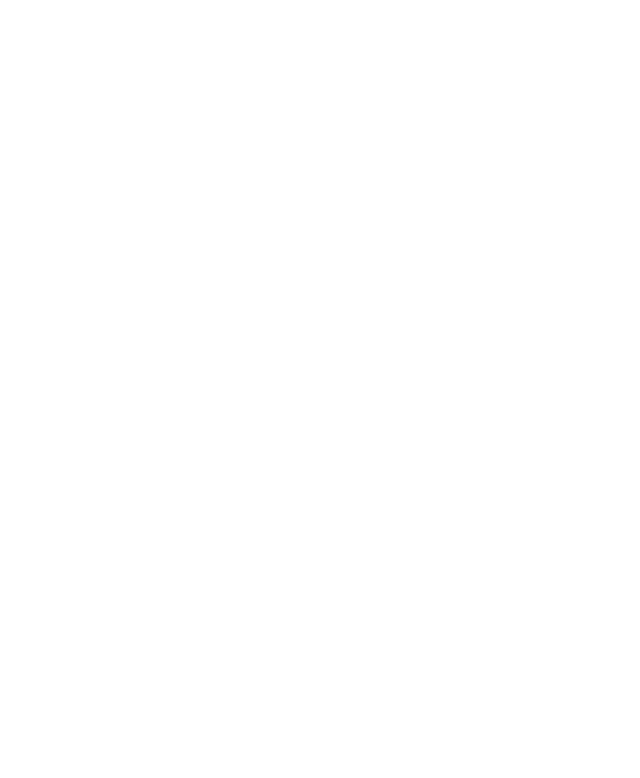
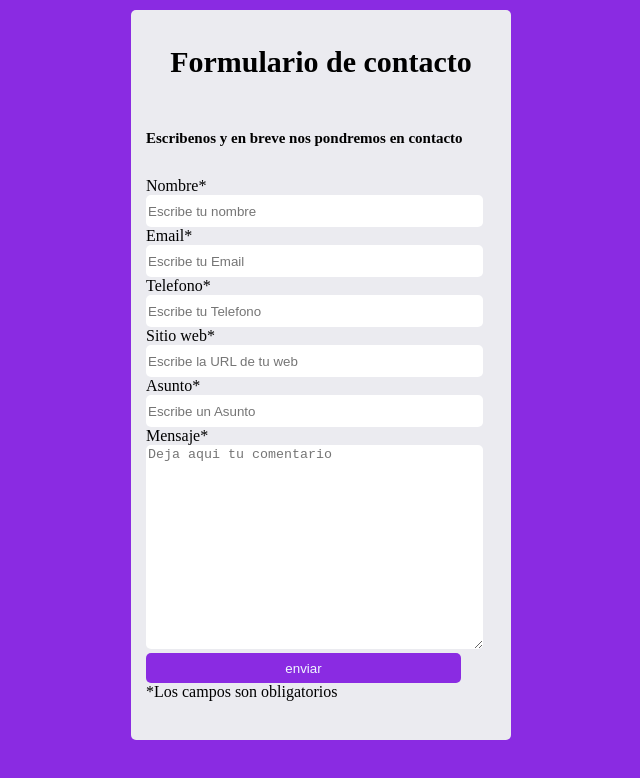
Before and after one commit to H-kleiber/herol, a plain HTML site: page index.html in a window 1280 px wide. Shown: the whole page, without its empty margins (319-959 px from the left). Drawn offline with Linux system fonts and the light colour scheme.

Commit message:
formulario

```diff
--- a/index.html
+++ b/index.html
@@ -8,6 +8,28 @@
     <title>Document</title>
 </head>
 <body>
+    <form action="" class="tags-form">
+        <h1>Formulario de contacto</h1><br>
+        <h2>Escribenos y en breve nos pondremos en contacto</h2> <br>
+        <div class="">
+
+            <label for="">Nombre*</label> <br>
+            <input type="text" placeholder="Escribe tu nombre"><br>
+            <label for="">Email*</label><br>
+            <input type="text" placeholder="Escribe tu Email"><br>
+            <label for="">Telefono*</label><br>
+            <input type="text" placeholder="Escribe tu Telefono"><br>
+            <label for="">Sitio web*</label><br>
+            <input type="text" placeholder="Escribe la URL de tu web"><br>
+            <label for="">Asunto*</label><br>
+            <input type="text" placeholder="Escribe un Asunto"><br>
+            <label for="">Mensaje*</label><br>
+            <textarea name="" id="" cols="30" rows="10" placeholder="Deja aqui tu comentario"></textarea><br>
+            <button type="submit">enviar</button><br>
+            <label for="">*Los campos son obligatorios</label>
+        </div>
+
+    </form>
 
 </body>
 </html>
--- a/style.css
+++ b/style.css
@@ -0,0 +1,41 @@
+body{
+    background-color: blueviolet;
+    margin: 10px auto;
+    justify-content: center;
+    display: flex;
+}
+h1{
+    text-align: center;
+    font-size: 30px;
+}
+h2{
+    text-align: left;
+    font-size: 15px;
+}
+.tags-form{
+    background-color: rgb(235, 235, 240);
+    width: 350px;
+    height:700px;
+    border-radius: 5px;
+    padding: 15px;
+
+}
+input,textarea{
+    border: none;
+    width: 95%;
+    height: 30px;
+    border-radius: 5px;
+}
+textarea{
+    width: 95%;
+    height: 200px;
+}
+button{
+    background-color: blueviolet;
+    color: aliceblue;
+    width: 90%;
+    height: 30px;
+    border-radius: 5px;
+    border: none;
+
+}
```
